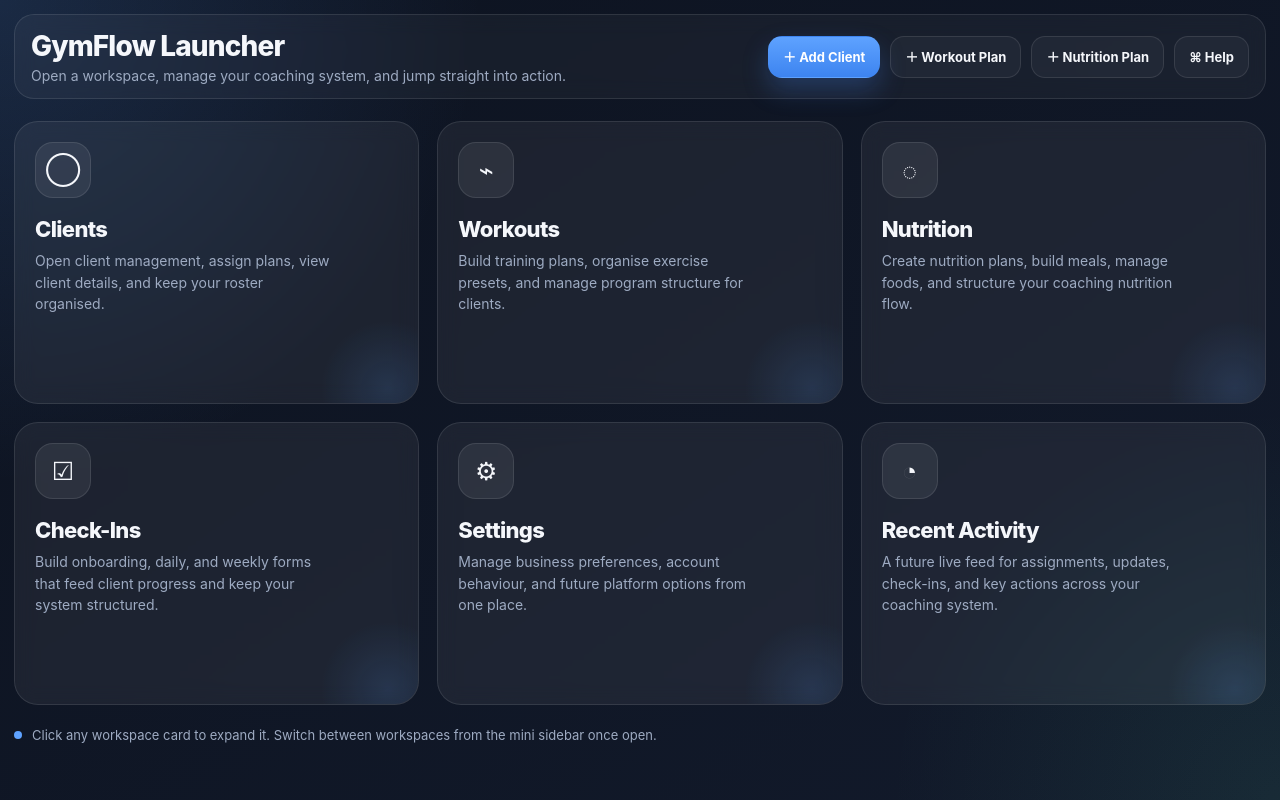
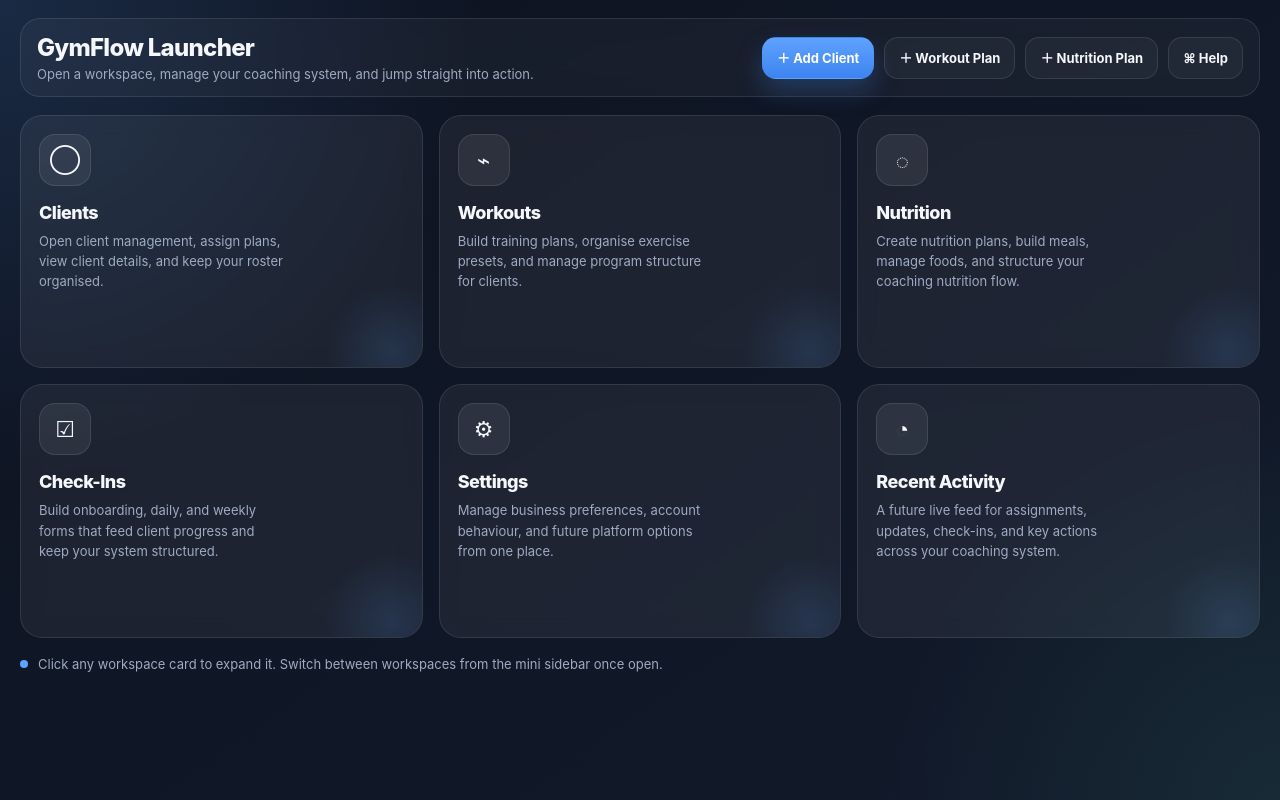
Before and after one commit to Deen-Codes/gymflow-backend, a Django app: template templates/dashboard/dashboard_home.html in a window 1280 px wide. Run offline with Django 4.2, Linux system fonts and the light colour scheme; the template is opened without the code that fills it, so the values that code supplies are empty.

Commit message:
Polish launcher spacing and card sizing

```diff
--- a/static/css/dashboard-launcher.css
+++ b/static/css/dashboard-launcher.css
@@ -29,14 +29,18 @@
     min-height: 100vh;
     color: #f5f7fb;
     overflow: hidden;
+    display: flex;
+    align-items: center;
 }
 
 .launcher-shell {
     min-height: 100vh;
     display: flex;
     flex-direction: column;
-    gap: 22px;
-    padding: 14px;
+    gap: 18px;
+    padding: 18px 20px 24px;
+    width: min(1480px, 100%);
+    margin: 0 auto;
 }
 
 .launcher-topbar {
@@ -60,14 +64,14 @@
 }
 
 .launcher-title {
-    font-size: 28px;
+    font-size: 24px;
     font-weight: 800;
     letter-spacing: -0.03em;
     color: #f5f7fb;
 }
 
 .launcher-subtitle {
-    font-size: 14px;
+    font-size: 13px;
     color: #9eabc2;
 }
 
@@ -110,18 +114,19 @@
 .launcher-grid {
     display: grid;
     grid-template-columns: repeat(3, minmax(0, 1fr));
-    gap: 18px;
+    gap: 16px;
     transition: opacity 0.30s ease, transform 0.30s ease;
+    align-content: start;
 }
 
 .launcher-card {
     position: relative;
-    min-height: 215px;
-    border-radius: 24px;
+    min-height: 180px;
+    border-radius: 22px;
     border: 1px solid rgba(255, 255, 255, 0.10);
     background: rgba(255, 255, 255, 0.06);
     backdrop-filter: blur(10px);
-    padding: 20px;
+    padding: 18px;
     overflow: hidden;
     transition:
         transform 0.22s ease,
@@ -159,17 +164,17 @@
 }
 
 .launcher-card-icon {
-    width: 56px;
-    height: 56px;
-    border-radius: 18px;
+    width: 52px;
+    height: 52px;
+    border-radius: 16px;
     display: inline-flex;
     align-items: center;
     justify-content: center;
-    font-size: 25px;
+    font-size: 22px;
     border: 1px solid rgba(255, 255, 255, 0.10);
     background: rgba(255, 255, 255, 0.07);
     color: #f5f7fb;
-    margin-bottom: 18px;
+    margin-bottom: 16px;
     transition: 0.2s ease;
 }
 
@@ -180,7 +185,7 @@
 }
 
 .launcher-card-title {
-    font-size: 22px;
+    font-size: 18px;
     font-weight: 800;
     letter-spacing: -0.03em;
     margin-bottom: 8px;
@@ -188,16 +193,16 @@
 }
 
 .launcher-card-summary {
-    font-size: 14px;
+    font-size: 13px;
     line-height: 1.55;
     color: #9eabc2;
-    max-width: 34ch;
+    max-width: 30ch;
 }
 
 .launcher-card-hover {
-    margin-top: 18px;
-    padding-top: 16px;
-    font-size: 13px;
+    margin-top: 14px;
+    padding-top: 10px;
+    font-size: 12px;
     color: #f5f7fb;
     opacity: 0;
     transform: translateY(10px);
@@ -347,16 +352,22 @@
 }
 
 .workspace-back-button {
-    width: 100%;
+    width: 46px;
+    min-width: 46px;
+    height: 46px;
     min-height: 46px;
     border-radius: 16px;
     border: 1px solid rgba(255, 255, 255, 0.10);
     background: rgba(255, 255, 255, 0.04);
     color: #f5f7fb;
-    font-weight: 700;
+    font-weight: 800;
+    font-size: 18px;
     cursor: pointer;
     transition: 0.18s ease;
-    padding: 10px;
+    padding: 0;
+    display: inline-flex;
+    align-items: center;
+    justify-content: center;
 }
 
 .workspace-back-button:hover {
@@ -365,7 +376,7 @@
 }
 
 .workspace-main {
-    padding: 16px;
+    padding: 12px 16px 12px 10px;
 }
 
 .workspace-main-inner {
@@ -400,7 +411,7 @@
     align-items: start;
     gap: 16px;
     flex-wrap: wrap;
-    padding: 24px;
+    padding: 20px 22px;
     border-bottom: 1px solid rgba(255, 255, 255, 0.08);
 }
 
--- a/templates/dashboard/dashboard_home.html
+++ b/templates/dashboard/dashboard_home.html
@@ -142,7 +142,7 @@
 
                     <div class="workspace-sidebar-bottom">
                         <button type="button" class="workspace-back-button" id="workspaceBackButton">
-                            ← Back to Dashboard
+                            ←
                         </button>
                     </div>
                 </aside>
```
